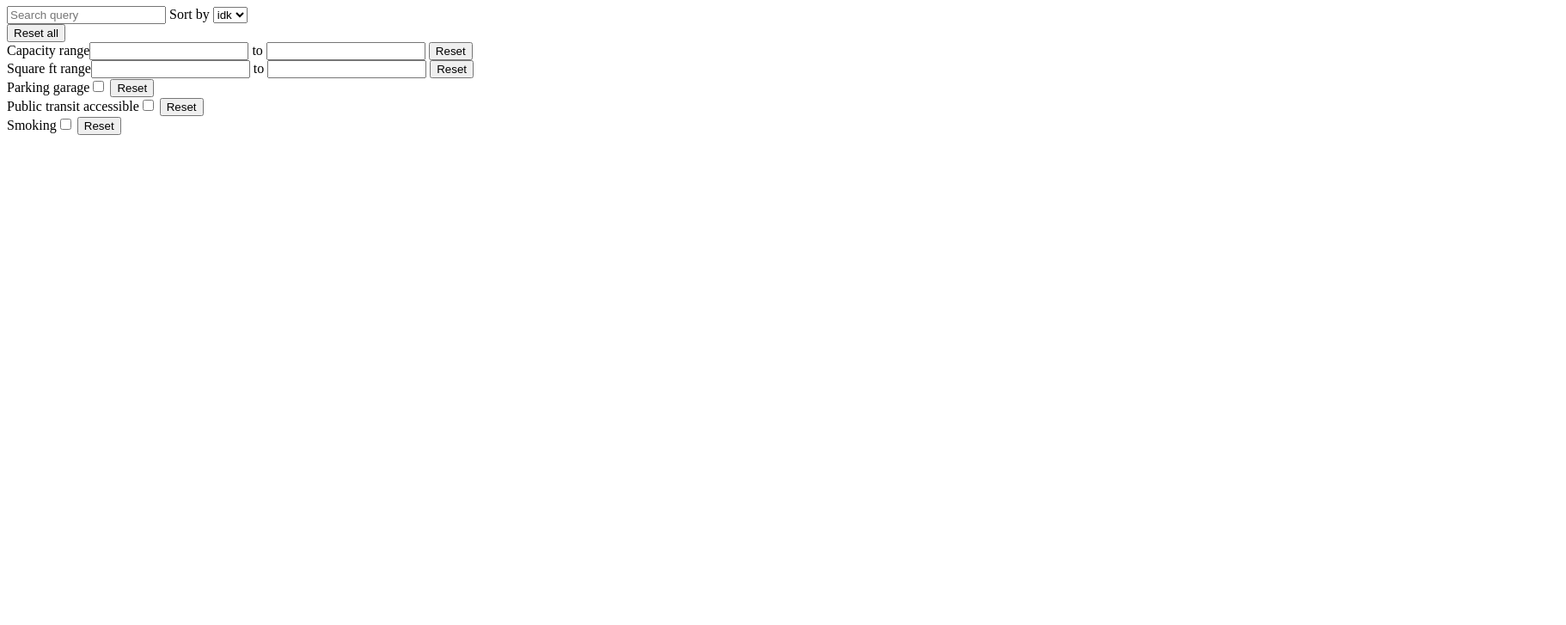
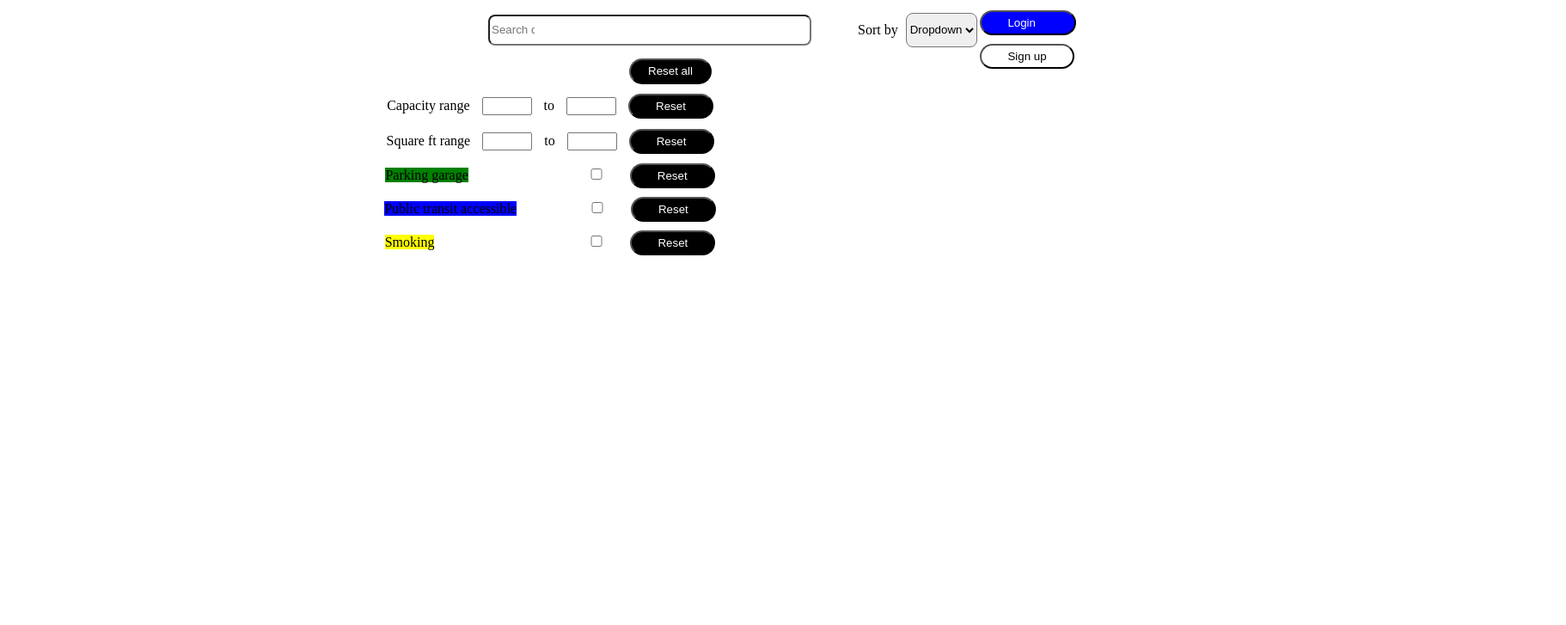
Before and after one commit to ethanp4/Final-Project, a plain HTML site: page html/Listings.html in a window 1280 px wide. Shown: the part 73-800 px from the top of the page at 86% size, 1822 px wide, since content can reach past the window. Drawn offline with nearby package versions, Linux system fonts and the light colour scheme; a script that the page names is missing.

Commit message:
listings

```diff
--- a/css/Listing.css
+++ b/css/Listing.css
@@ -0,0 +1,107 @@
+h1 {
+    text-align: center;
+}
+
+div > button {
+    padding: 5px 30px;
+    margin: 5px 0;
+    border-radius: 15px;
+    cursor: pointer;
+    background-color: black;
+    color: white;
+}
+
+
+button:nth-child(1) {
+    /* padding-right: 20px; */
+    background-color: black;
+    color: rgb(255, 255, 255);;
+    text-align: center;
+    display: inline-block;
+}
+
+
+
+button:nth-child(2) {
+    background-color: white;
+}
+label:nth-child() {
+    text-align: center;
+}
+
+/* DIV 1 */
+#divSearchQuery {
+    position: relative;
+    left: 550px;
+}
+
+#divSearchQuery > input:nth-child(1) {
+    padding-right: 320px;
+    margin-right: 50px;
+    border-radius: 8px;
+    height: 30px;
+}
+
+
+#container {
+    text-align: center;
+    margin: 0 30%;
+}
+
+/* DIV 3 */
+
+/* #div3 button{
+margin-left: 300px;
+} */
+
+.resetAll {
+    height: 30px;
+    padding-left: 20px;
+    padding-right: 20px;
+    margin-left: 280px;
+    text-align: center;
+}
+
+#div > label:nth-child(1) {
+    margin: 90px;
+}
+
+#div3 > label:nth-last-of-type(2n) {
+    background-color: #0000ff;
+    margin-right: 55px;
+}
+#div3 > label:nth-last-of-type(3n) {
+    background-color: green;
+    margin-right: 110px;
+}
+
+#div3 > label:nth-last-child(4) {
+    background-color: yellow;
+    margin-right: 150px;
+}
+
+input {
+    width: 50px;
+    margin: 10px;
+}
+
+#sort {
+    border-radius: 8px;
+    height: 40px;
+    margin-left: 5px;
+}
+#loginSignup {
+    position: relative;
+    right: 20px;
+}
+
+#loginBtn {
+    padding-right: 45px;
+    background-color: #0000ff;
+}
+#signUpBtn {
+    padding-left: 30px;
+    background-color: white;
+    color: black;
+    text-align: center;
+}
--- a/html/Listings.html
+++ b/html/Listings.html
@@ -2,7 +2,7 @@
 <html lang="en">
 
 <head>
-  <link rel="stylesheet" href="../css/style.css">
+  <link rel="stylesheet" href="/css/Listing.css">
   <script src="https://code.jquery.com/jquery-3.7.1.min.js"
     integrity="sha256-/JqT3SQfawRcv/BIHPThkBvs0OEvtFFmqPF/lYI/Cxo=" crossorigin="anonymous"></script>
   <script src="../js/Listings.js"></script>
@@ -11,33 +11,51 @@
 </head>
 
 <body>
-  <div style="float:right;">
-    <button>Login</button><br>
-    <button>Sign up</button>
+  <h1>Property browser</h1>
+  <div id="loginSignup" style="float:right;">
+    <button id="loginBtn">Login</button><br>
+    <button id="signUpBtn">Sign up</button>
   </div>
-  <h1>Property browser</h1>
-  <input placeholder="Search query">
-  <label for="sort">Sort by</label>
-  <select id="sort">
-    <option>idk</option>
-  </select>
-  <br>
 
-  <button>Reset all</button><br>
-  <label for="capacityFrom">Capacity range</label><input id="capacityFrom" type="number"><label for="capacityTo"> to
-  </label><input id="capacityTo" type="number">
-  <button>Reset</button><br>
-  <label for="squareFtFrom">Square ft range</label><input id="squareFtFrom" type="number"><label for="squareFtTo"> to
-  </label><input id="squareFtTo" type="number">
-  <button>Reset</button><br>
-  <label for="parkingGarage">Parking garage</label><input id="parkingGarage" type="checkbox">
-  <button>Reset</button><br>
-  <label for="publicTransit">Public transit accessible</label><input id="publicTransit" type="checkbox">
-  <button>Reset</button><br>
-  <label for="smoking">Smoking</label><input id="smoking" type="checkbox">
-  <button>Reset</button><br>
+  <div id="divSearchQuery">
+    <input placeholder="Search query">
+    <label for="sort">Sort by</label>
+    <select id="sort">
+      <option>Dropdown</option>
+    </select>
+  </div>
 
-  <div id="content"></div>
+<div id="container">
+  <div id="div1">
+    <button class="resetAll">Reset all</button><br>
+    <label for="capacityFrom">Capacity range</label>
+    <input id="capacityFrom" type="number">
+    <label for="capacityTo"> to</label>
+    <input id="capacityTo" type="number">
+    <button>Reset</button><br>
+  </div>
+
+<div id="div2">
+    <label for="squareFtFrom">Square ft range</label>
+    <input id="squareFtFrom" type="number">
+    <label for="squareFtTo"> to</label>
+    <input id="squareFtTo" type="number">
+    <button>Reset</button><br>
+</div>
+
+<div id="div3">
+    <label for="parkingGarage">Parking garage</label>
+    <input id="parkingGarage" type="checkbox">
+    <button>Reset</button>
+    <br>
+    <label for="publicTransit">Public transit accessible</label>
+    <input id="publicTransit" type="checkbox">
+    <button>Reset</button><br>
+    <label for="smoking">Smoking</label>
+    <input id="smoking" type="checkbox">
+    <button>Reset</button><br>
+</div>
+
+</div>
 </body>
-
 </html>
```
